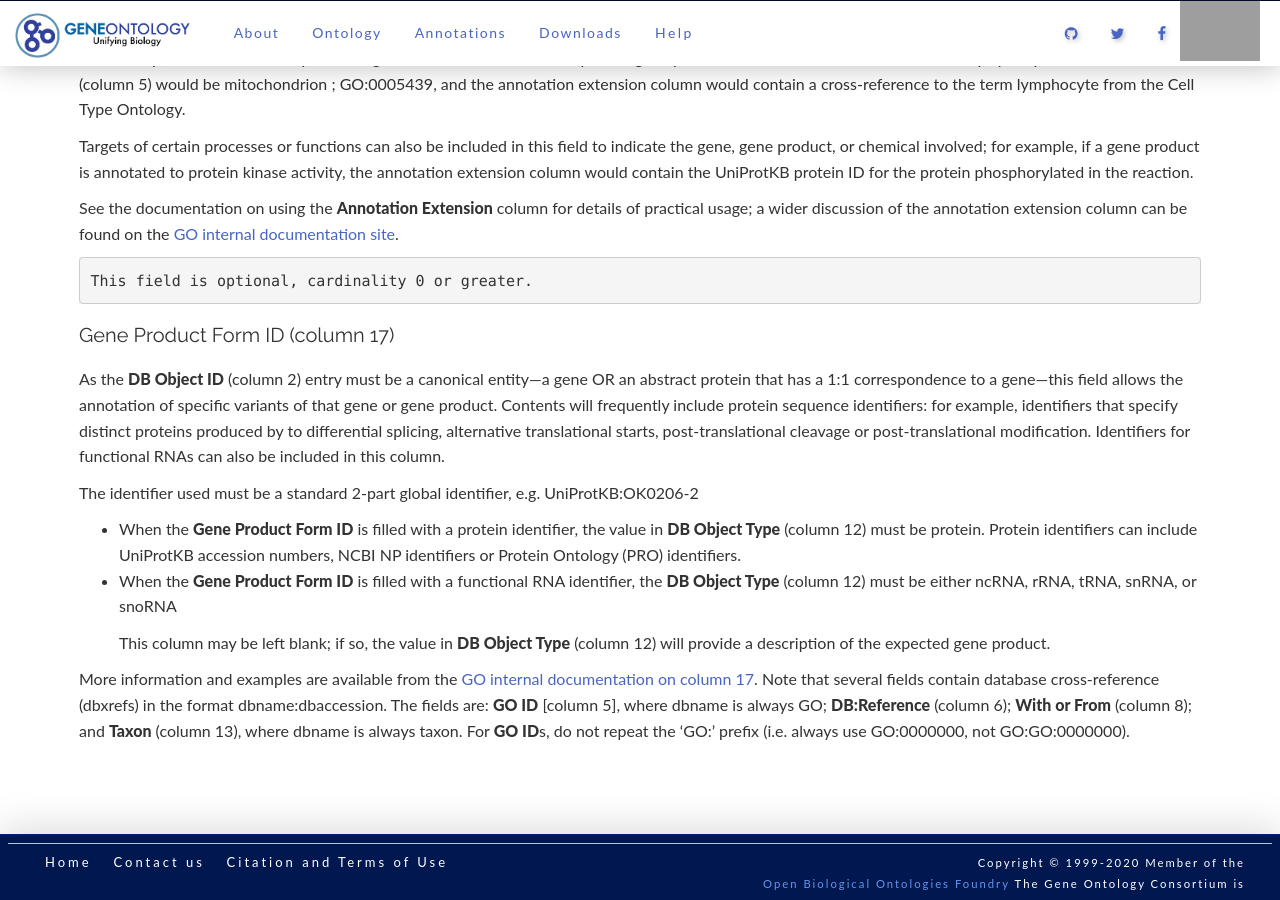
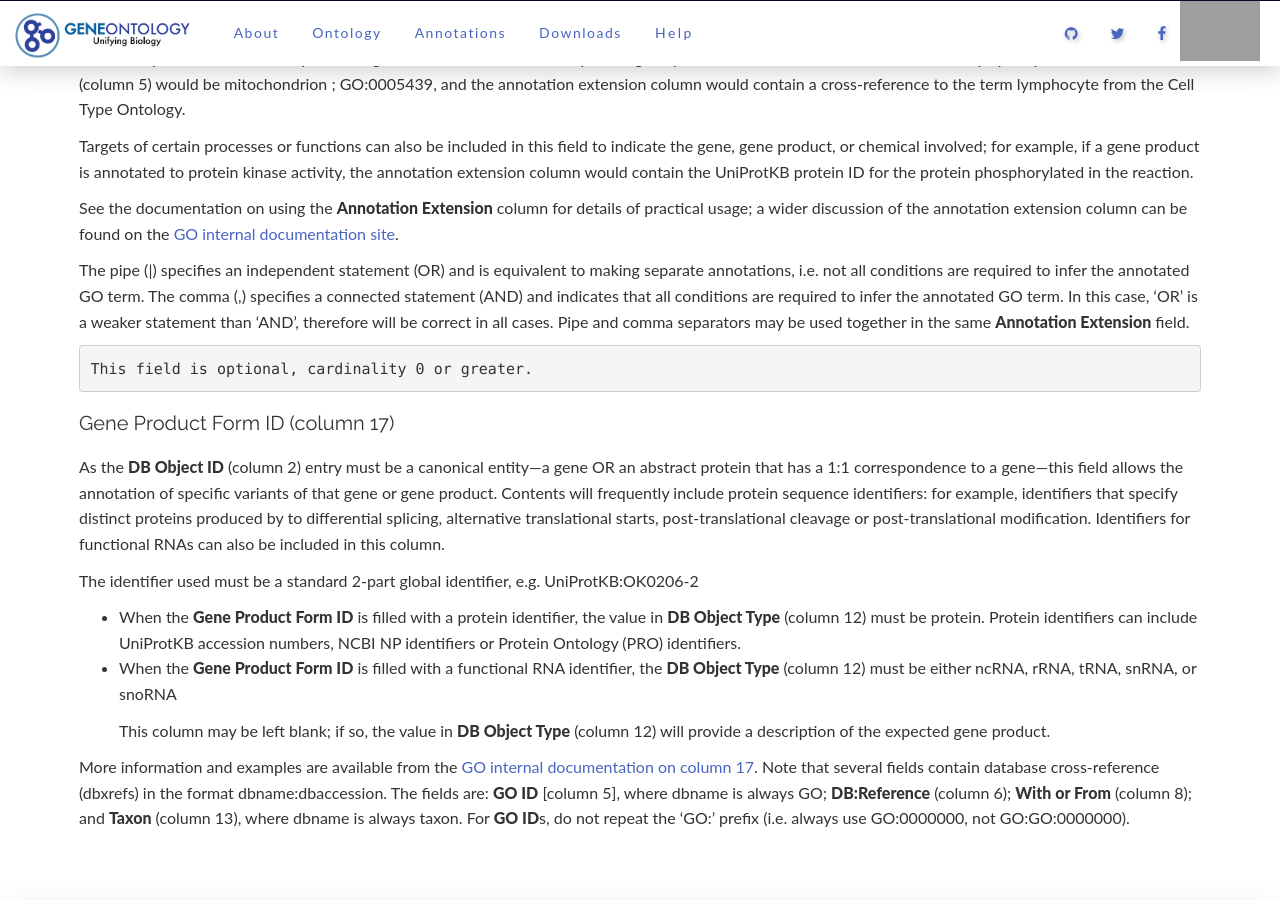
Before and after one commit to geneontology/geneontology.github.io, a Jekyll site: the page built from _docs/go-annotation-file-gaf-format-21.md, in a window 1280 px wide and 900 px high, scrolled down 6313 px. Built offline with Jekyll 4.4.1, drawn with Linux system fonts in a browser that asks for light colours; nearby versions of some CDN libraries; grey boxes are pictures that could not be loaded.

Commit message:
Update go-annotation-file-gaf-format-21.md
Clarifying pipe/commas for col 16

```diff
--- a/_docs/go-annotation-file-gaf-format-21.md
+++ b/_docs/go-annotation-file-gaf-format-21.md
@@ -228,6 +228,8 @@ Targets of certain processes or functions can also be included in this field to
 
 See the documentation on using the **Annotation Extension** column for details of practical usage; a wider discussion of the annotation extension column can be found on the <a href="http://wiki.geneontology.org/index.php/Annotation_Extension">GO internal documentation site</a>.
 
+The pipe (\|) specifies an independent statement (OR) and is equivalent to making separate annotations, i.e. not all conditions are required to infer the annotated GO term. The comma (,) specifies a connected statement (AND) and indicates that all conditions are required to infer the annotated GO term. In this case, 'OR' is a weaker statement than 'AND', therefore will be correct in all cases. Pipe and comma separators may be used together in the same **Annotation Extension** field.
+
     This field is optional, cardinality 0 or greater.
 
 
```
